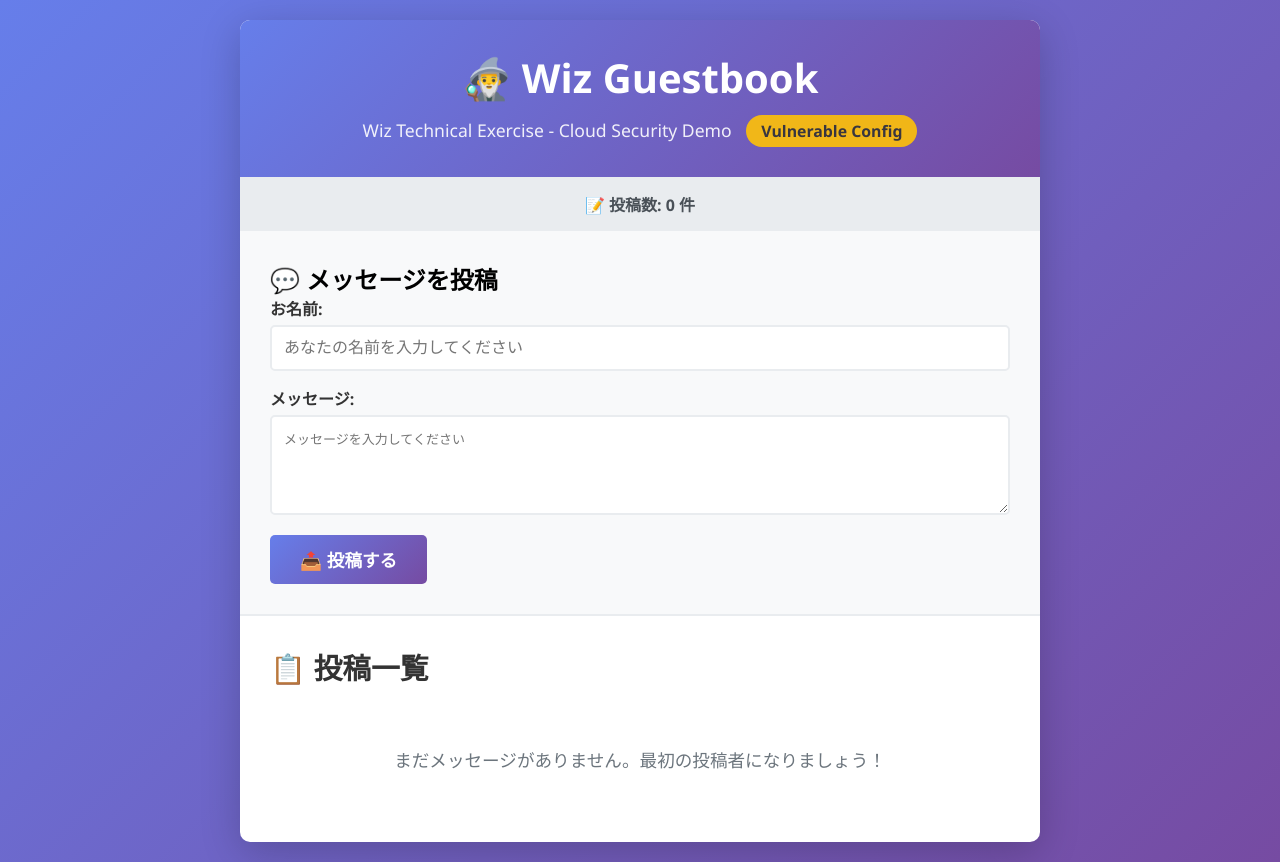
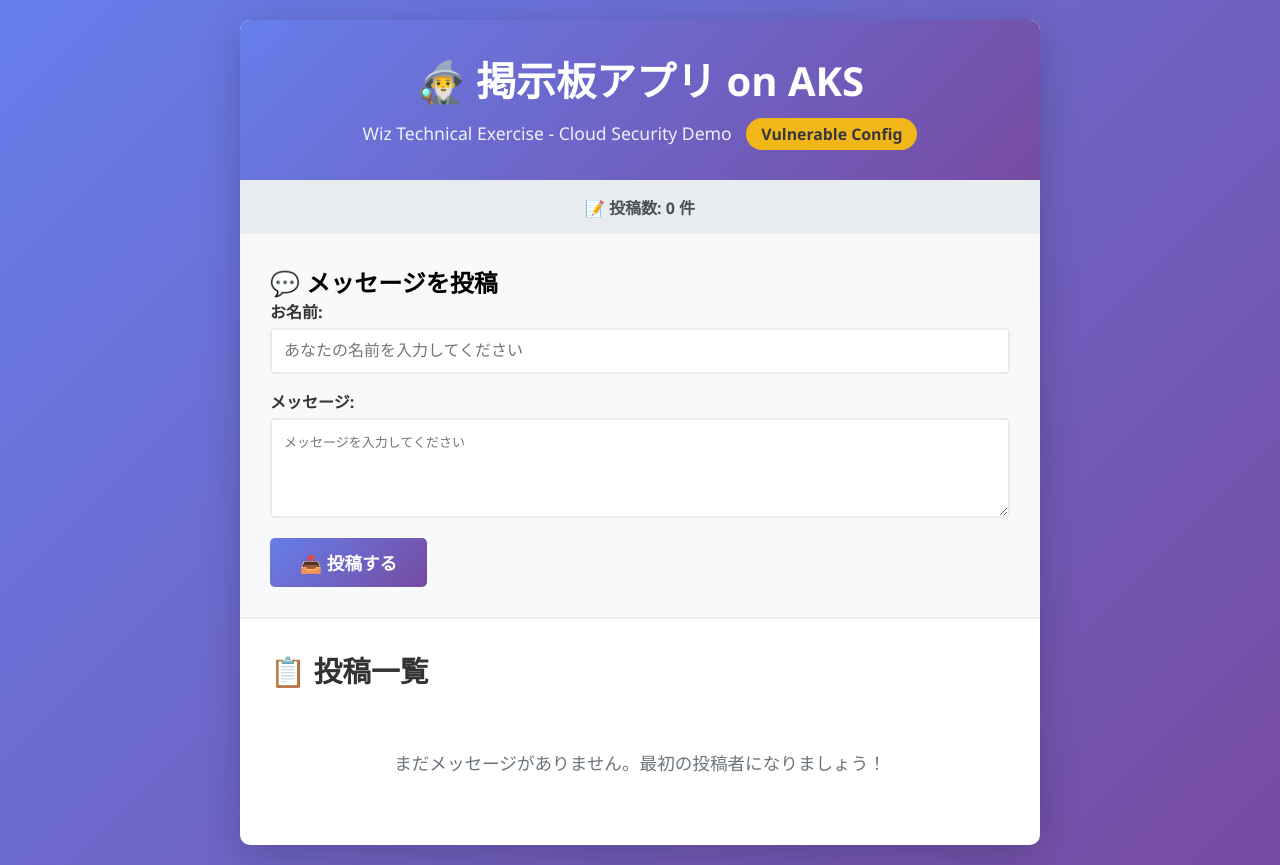
Before and after one commit to aktsmm/CICD-AKS-technical-exercise, a Node server app: page / in a window 1280 px wide. Run offline with Node 20, Linux system fonts and the light colour scheme; data that the repository does not hold is empty; some libraries are stand-ins or nearby versions.

Commit message:
fix: Update Dockerfile and deployment configurations for improved setup and service exposure

```diff
--- a/app/k8s/deployment.yaml
+++ b/app/k8s/deployment.yaml
@@ -15,12 +15,12 @@
     spec:
       containers:
         - name: guestbook
-          image: <ACR_NAME>.azurecr.io/guestbook:latest
+          image: acrwizdev.azurecr.io/guestbook:v3
           ports:
             - containerPort: 3000
           env:
             - name: MONGO_URI
-              value: "mongodb://<MONGO_VM_IP>:27017/guestbook"
+              value: "mongodb://10.0.2.4:27017/guestbook"
             - name: PORT
               value: "3000"
           resources:
--- a/app/k8s/service.yaml
+++ b/app/k8s/service.yaml
@@ -4,7 +4,7 @@
   name: guestbook-service
   namespace: default
 spec:
-  type: ClusterIP
+  type: LoadBalancer
   selector:
     app: guestbook
   ports:
--- a/app/package.json
+++ b/app/package.json
@@ -4,5 +4,11 @@
   "private": true,
   "scripts": {
     "start": "node app.js"
+  },
+  "dependencies": {
+    "express": "^4.18.2",
+    "mongoose": "^7.6.3",
+    "body-parser": "^1.20.2",
+    "ejs": "^3.1.9"
   }
 }
--- a/app/views/index.ejs
+++ b/app/views/index.ejs
@@ -3,7 +3,7 @@
   <head>
     <meta charset="UTF-8" />
     <meta name="viewport" content="width=device-width, initial-scale=1.0" />
-    <title>Wiz Guestbook - 掲示板アプリ</title>
+    <title>掲示板アプリ on AKS</title>
     <style>
       * {
         margin: 0;
@@ -153,7 +153,7 @@
   <body>
     <div class="container">
       <div class="header">
-        <h1>🧙‍♂️ Wiz Guestbook</h1>
+        <h1>🧙‍♂️ 掲示板アプリ on AKS</h1>
         <p>
           Wiz Technical Exercise - Cloud Security Demo
           <span class="wiz-badge">Vulnerable Config</span>
```
Also changed, not shown: README.md, 3 other files.
